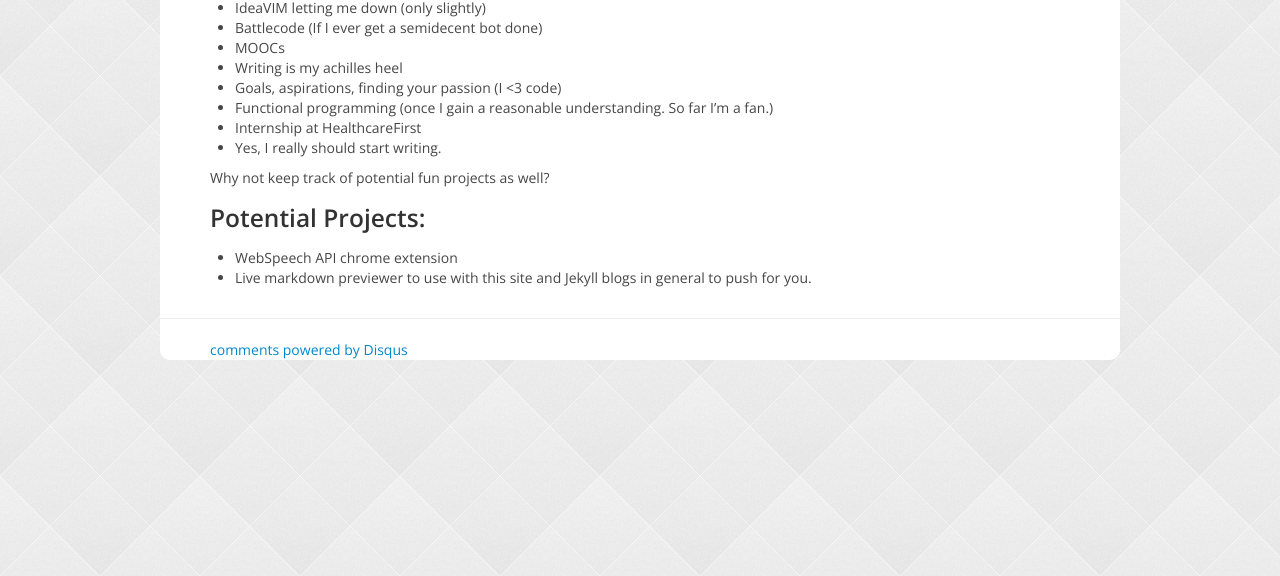
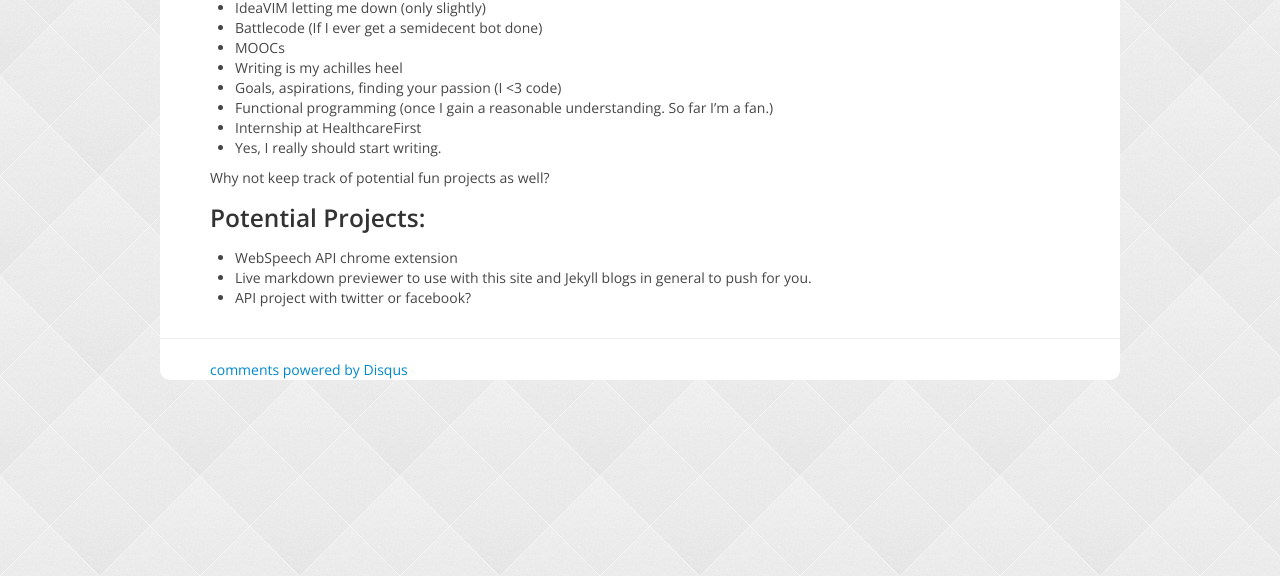
Before and after one commit to ryan-endacott/ryan-endacott.github.com, a Jekyll site: the page built from _posts/2013-1-13-What's-a-blog.md, in a window 1280 px wide, cut to the strip 324-900 px from the top of the page. Built offline with Jekyll 4.4.1, drawn with Linux system fonts in a browser that asks for light colours; nearby versions of some CDN libraries; Markdown is read by kramdown in place of the engine named in the settings; comment, search, counter and statistics services are not loaded.

Commit message:
Added api project to todo

```diff
--- a/_posts/2013-1-13-What's-a-blog.md
+++ b/_posts/2013-1-13-What's-a-blog.md
@@ -29,3 +29,4 @@ Why not keep track of potential fun projects as well?
 ### Potential Projects:
 * WebSpeech API chrome extension
 * Live markdown previewer to use with this site and Jekyll blogs in general to push for you.
+* API project with twitter or facebook?
```
